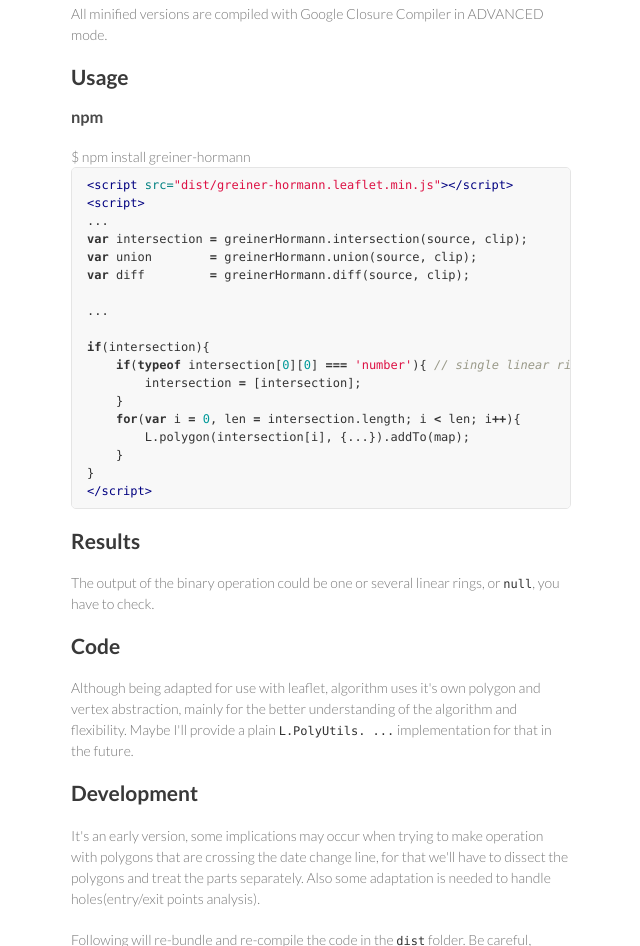
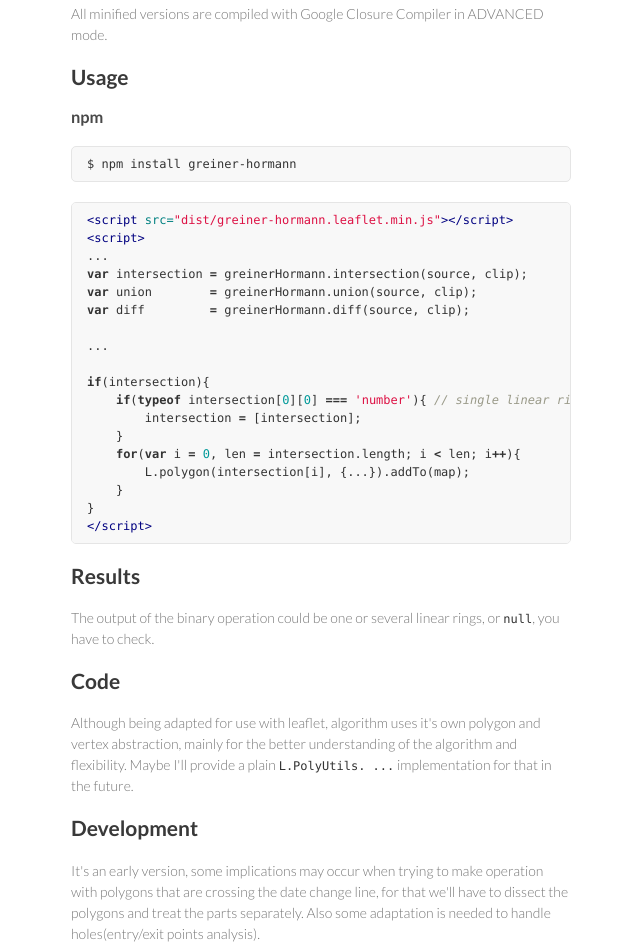
Before and after one commit to w8r/GreinerHormann, a website: page index.html in a window 1280 px wide. Shown: the part 1508-2454 px from the top of the page, without its empty margins (499-1139 px from the left). Drawn offline with Linux system fonts and the light colour scheme.

Commit message:
Update index.html

```diff
--- a/index.html
+++ b/index.html
@@ -75,9 +75,9 @@
 <a name="usage" class="anchor" href="#usage"><span class="octicon octicon-link"></span></a>Usage</h2>
 
 <h3>npm</h3>
-<div class="highlight highlight-shell">
+<div class="highlight highlight-shell"><pre>
 $ npm install greiner-hormann
-</div>
+</pre></div>
 
 <div class="highlight highlight-html"><pre><span class="nt">&lt;script </span><span class="na">src=</span><span class="s">"dist/greiner-hormann.leaflet.min.js"</span><span class="nt">&gt;&lt;/script&gt;</span>
 <span class="nt">&lt;script&gt;</span>
```
